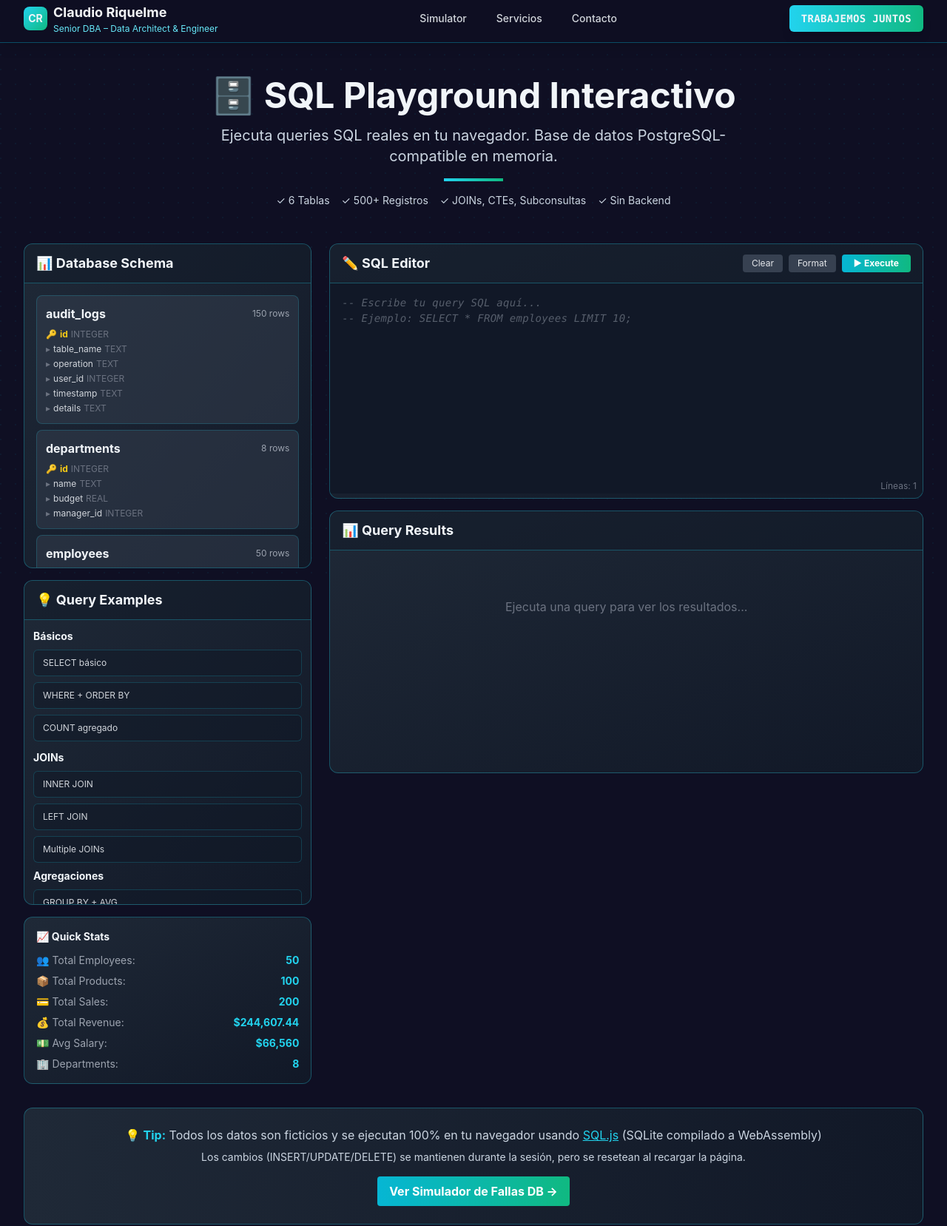
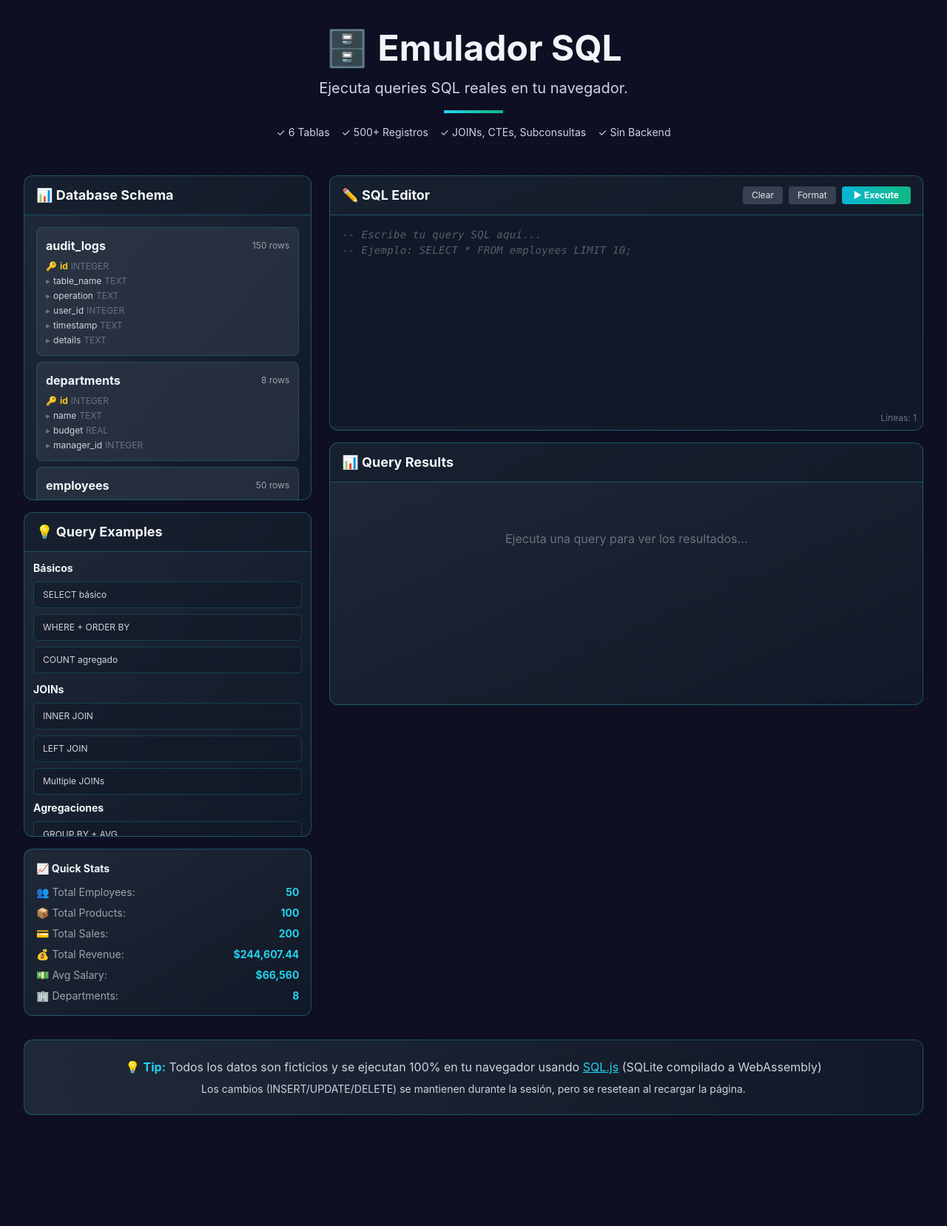
Before and after one commit to ruidolp/claudioriquelmecl, a website: page index.html in a window 1280 px wide. Shown: the part 7-1664 px from the top of the page at 74% size. After the commit the page ends 1562 px from the top, so only its background shows below. Drawn offline with nearby package versions, Linux system fonts and the light colour scheme.

Commit message:
reducido

```diff
--- a/index.html
+++ b/index.html
@@ -3,7 +3,7 @@
 <head>
     <meta charset="UTF-8">
     <meta name="viewport" content="width=device-width, initial-scale=1.0">
-    <title>SQL Playground - Claudio Riquelme DBA Senior</title>
+    <title>Emulador SQL</title>
 
     <!-- Tailwind CSS -->
     <script src="https://cdn.tailwindcss.com"></script>
@@ -17,11 +17,8 @@
 </head>
 <body class="min-h-screen bg-gray-50">
 
-    <!-- Header (cargado dinámicamente) -->
-    <div id="header"></div>
-
     <!-- Contenido principal -->
-    <main class="pt-16">
+    <main>
 
         <!-- SQL Playground Section -->
         <section class="py-12 px-4 sm:px-6 lg:px-8">
@@ -30,10 +27,10 @@
                 <!-- Hero -->
                 <div class="text-center mb-12">
                     <h1 class="text-4xl font-bold text-gray-900 mb-4 sm:text-5xl">
-                        🗄️ SQL Playground Interactivo
+                        🗄️ Emulador SQL
                     </h1>
                     <p class="text-xl text-gray-700 max-w-3xl mx-auto mb-4">
-                        Ejecuta queries SQL reales en tu navegador. Base de datos PostgreSQL-compatible en memoria.
+                        Ejecuta queries SQL reales en tu navegador.
                     </p>
                     <div class="w-20 h-1 bg-gradient-to-r from-cyan-400 to-emerald-500 mx-auto mb-4"></div>
                     <div class="flex justify-center gap-4 text-sm text-gray-600">
@@ -232,11 +229,6 @@
                             <p class="text-sm text-gray-500">
                                 Los cambios (INSERT/UPDATE/DELETE) se mantienen durante la sesión, pero se resetean al recargar la página.
                             </p>
-                            <div class="mt-4">
-                                <a href="simulator.html" class="inline-block px-4 py-2 bg-gradient-to-r from-cyan-500 to-emerald-500 hover:from-cyan-600 hover:to-emerald-600 text-white font-bold rounded transition-all">
-                                    Ver Simulador de Fallas DB →
-                                </a>
-                            </div>
                         </div>
                     </div>
 
@@ -247,11 +239,7 @@
 
     </main>
 
-    <!-- Footer (cargado dinámicamente) -->
-    <div id="footer"></div>
-
     <!-- JavaScript -->
-    <script src="js/main.js"></script>
     <script src="js/sql-playground.js"></script>
 
 </body>
```
